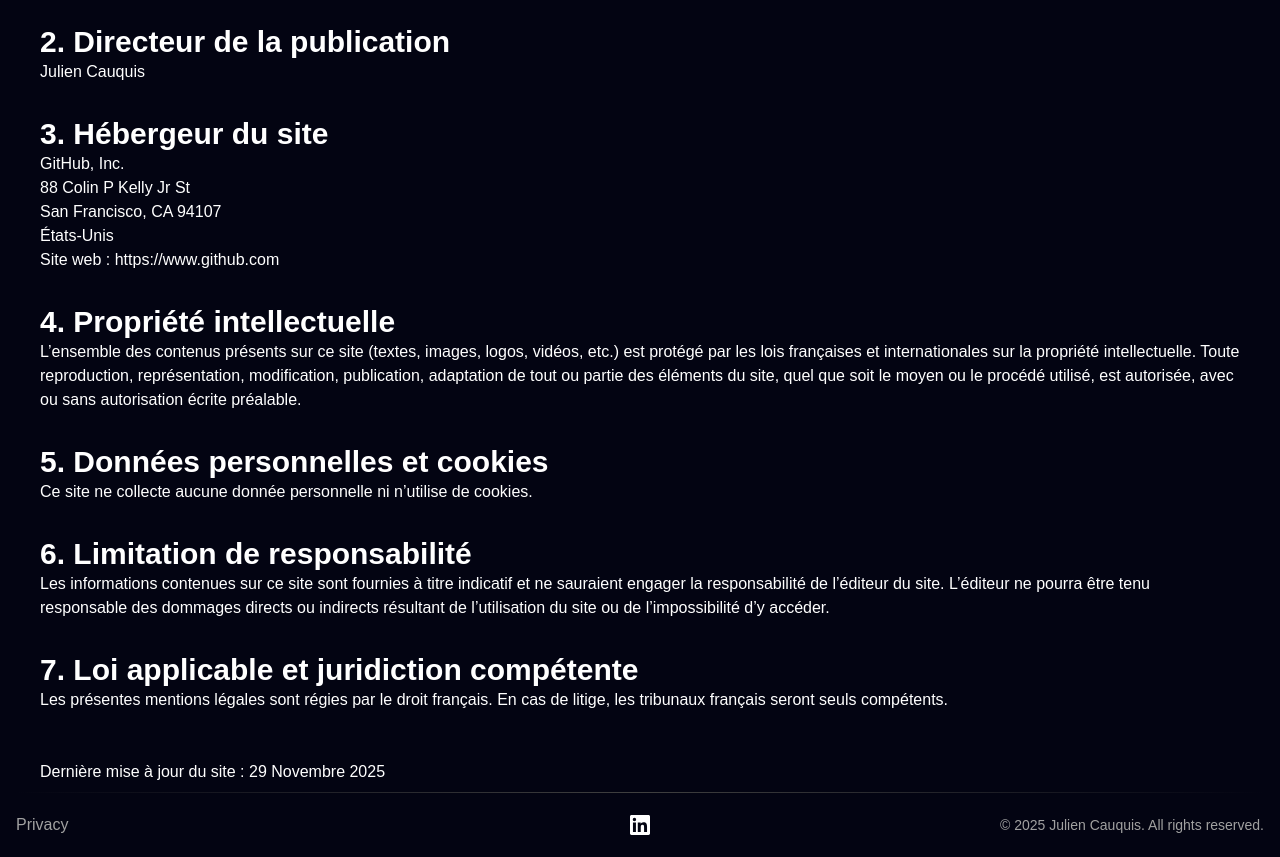
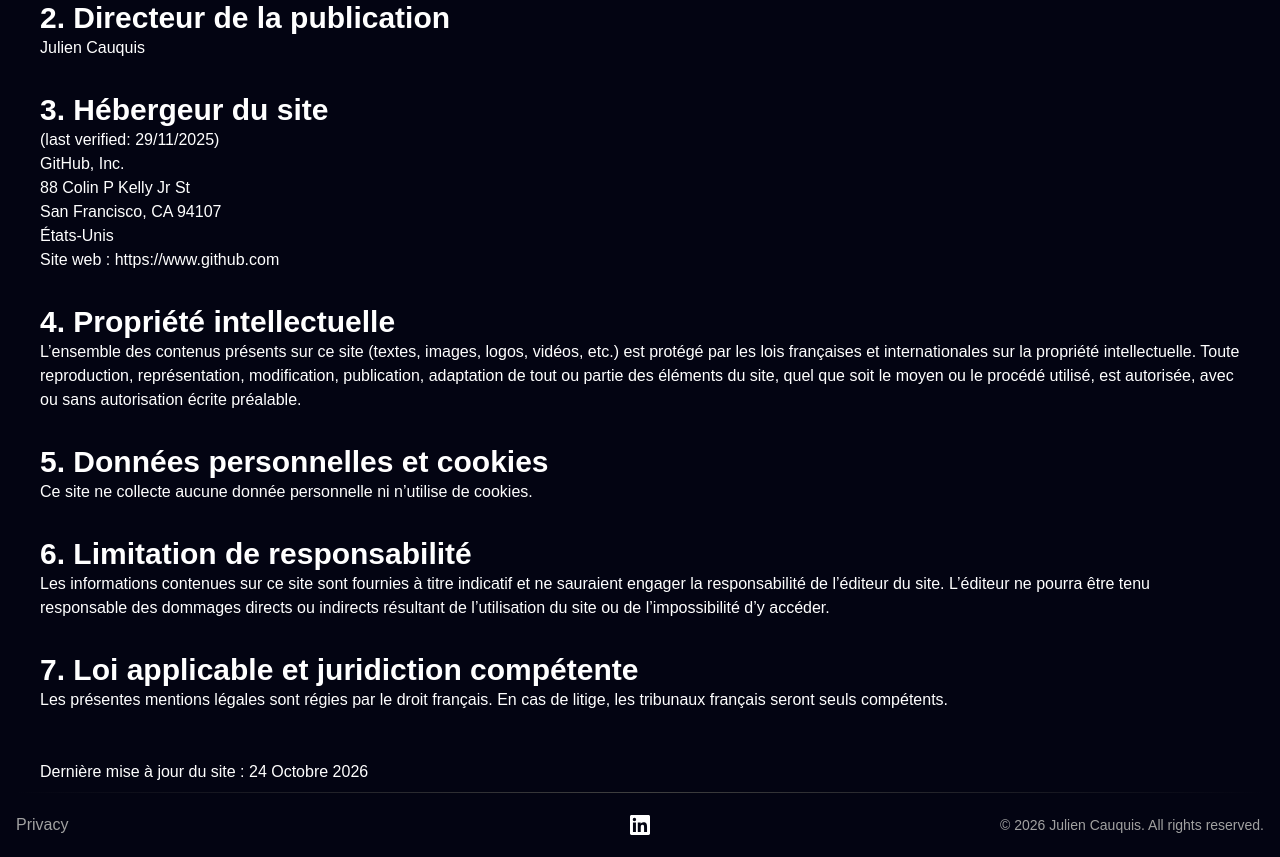
Before and after one commit to JCqsW97/portfolio, a React (Vite) app: page /#/privacy in a window 1280 px wide. Shown: the part 420-1277 px from the top of the page. Built offline with nearby package versions, Linux system fonts and the light colour scheme; no server answers; a web font is replaced by a local one.

Commit message:
Update footer date 25->26

```diff
--- a/src/pages/PrivacyPage.jsx
+++ b/src/pages/PrivacyPage.jsx
@@ -9,8 +9,7 @@ const PrivacyPage = () => {
                 <h2 >1. Éditeur du site</h2>
                 <p>
                     Julien Cauquis <br />
-                    31 rue Roger Glotin <br />
-                    44000 Nantes <br />
+                    95000 Cergy <br />
                     France <br />
                     Téléphone : +33 (0) 7 82 51 92 82 <br />
                     Email : <a href="mailto:julien.cauquis@gmail.com">julien[dot]cauquis[at]gmail[dot]com</a>
@@ -18,6 +17,7 @@ const PrivacyPage = () => {
                 <h2>2. Directeur de la publication</h2>
                 <p>Julien Cauquis</p>
                 <h2>3. Hébergeur du site</h2>
+                <p>(last verified: 29/11/2025)</p>
                 <p>
                     GitHub, Inc. <br />
                     88 Colin P Kelly Jr St <br />
@@ -46,7 +46,7 @@ const PrivacyPage = () => {
                 </p>
             </div>
             <div className="absolute bottom-0">
-                <p>Dernière mise à jour du site : 29 Novembre 2025</p>
+                <p>Dernière mise à jour du site : 24 Octobre 2026</p>
             </div>
         </section>
   );
--- a/src/sections/Footer.jsx
+++ b/src/sections/Footer.jsx
@@ -16,7 +16,7 @@ const Footer = () => {
                 ))}
             </div>
             <div className="gap-2 w-[30%] text-right">
-                <p>© 2025 Julien Cauquis. All rights reserved.</p>
+                <p>© 2026 Julien Cauquis. All rights reserved.</p>
             </div>
         </section>
     );
```
